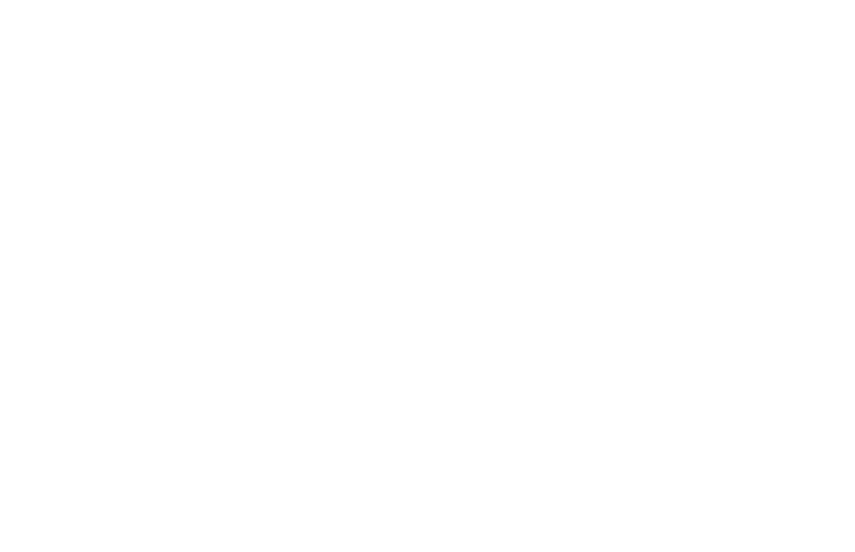
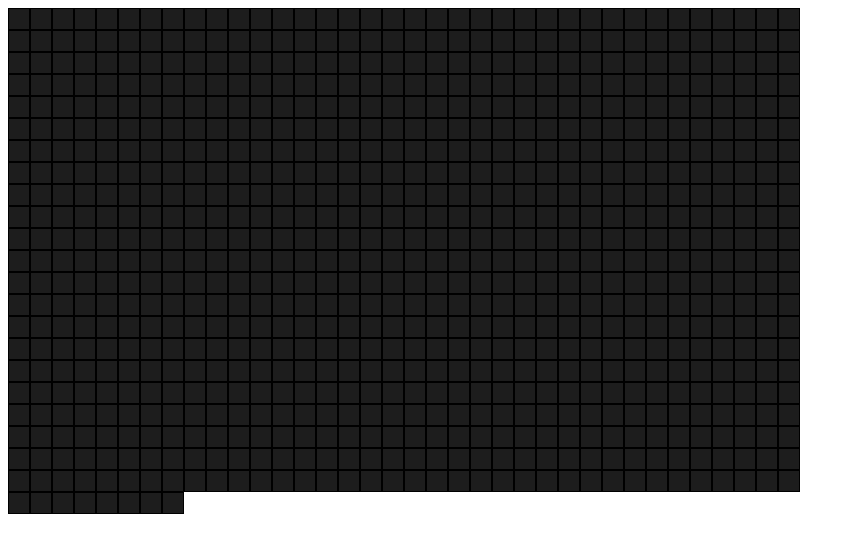
Before and after one commit to acciojob/Color-board-Prasann0009, a website: page main.html in a window 1280 px wide. Shown: the whole page, without its empty margins (0-855 px from the left). Drawn offline with Linux system fonts and the light colour scheme.

Commit message:
created a submission

```diff
--- a/main.html
+++ b/main.html
@@ -8,6 +8,9 @@
 
 <body>
 	<!-- the entire body must be written by student -->
+	<div class="container">
+
+     </div>
     <script type="text/javascript" src="./script.js">
 </script>
 
--- a/script.js
+++ b/script.js
@@ -1 +1,9 @@
 //your JS code here. If required.
+ const cont = document.querySelector(".container");
+
+for(let i=1;i<=800;i++)
+{
+  const box = document.createElement("div");
+  box.setAttribute('class','square');
+  cont.appendChild(box);
+}
--- a/styles.css
+++ b/styles.css
@@ -1 +1,19 @@
 /*  your css code here. If applicable */
+.container
+{
+  width: 800px;
+  display: flex;
+  flex-wrap: wrap;
+}
+.square
+{
+  width: 20px;
+  height: 20px;
+  background-color: #1d1d1d;
+  border: 1px solid black;
+  transition: all 1s ease;
+}
+.square:hover
+{
+  background-color: red;
+}
```
